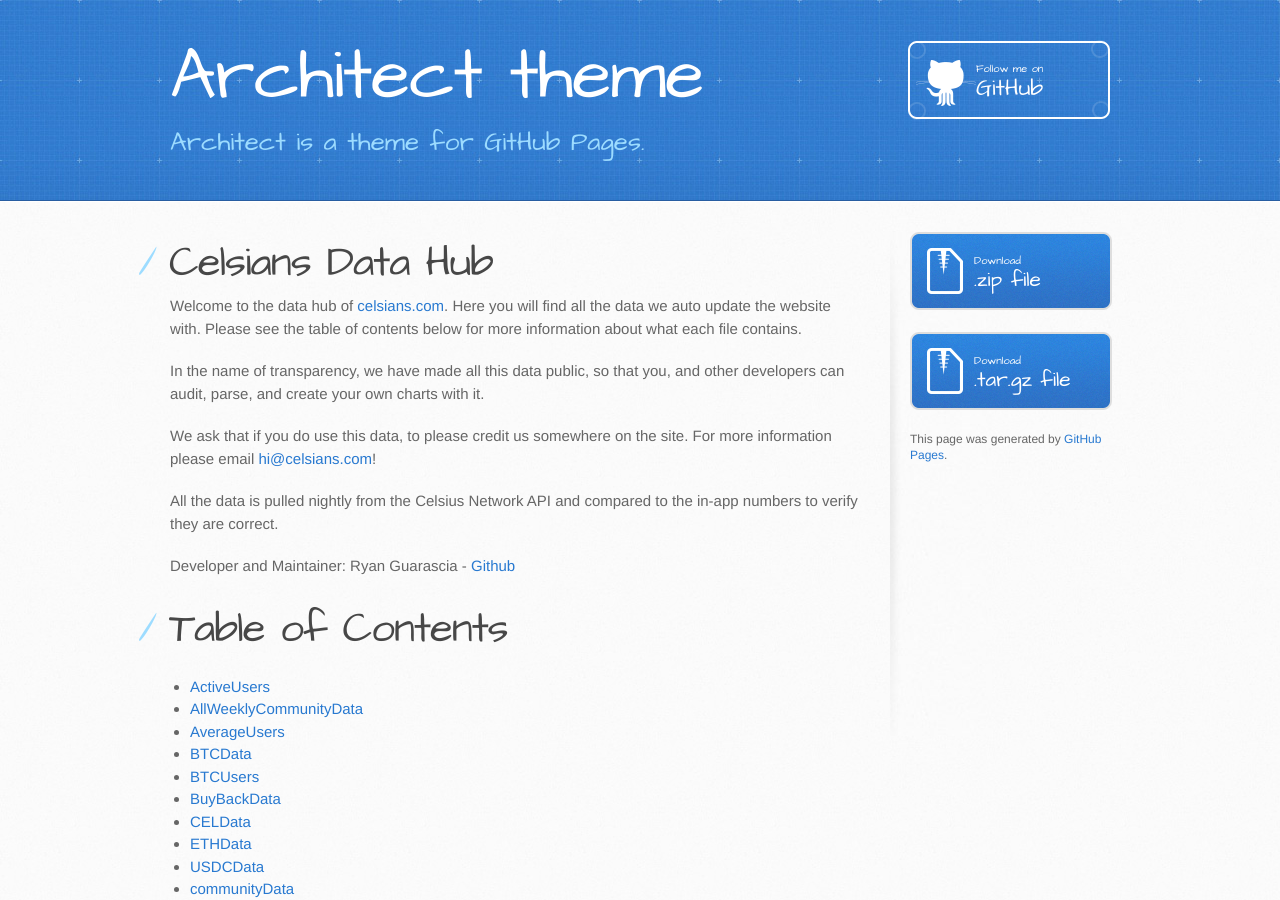
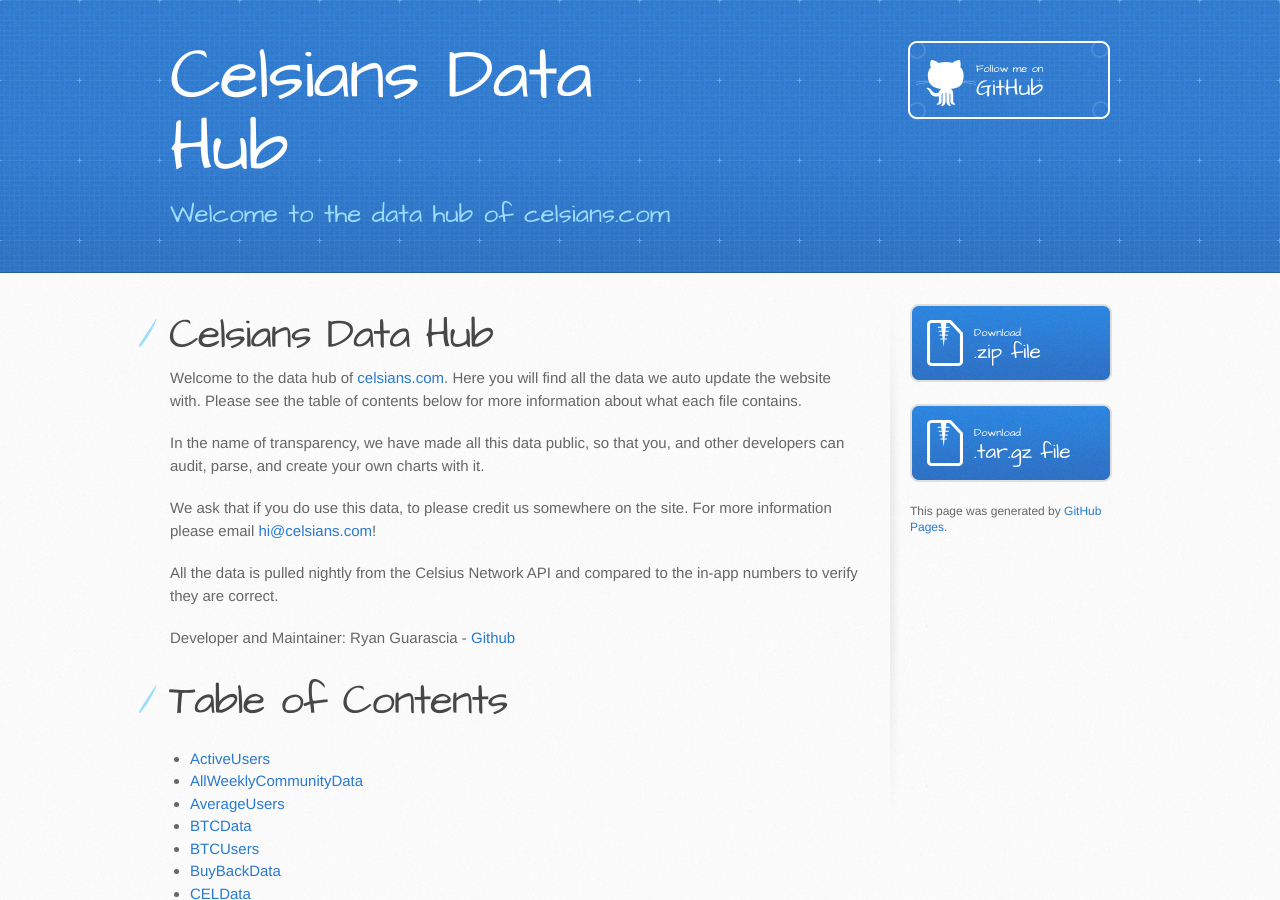
Before and after one commit to Celsians-Auto-Bot/Celsians-Auto-Bot.github.io, a Jekyll site: the page built from index.md, in a window 1280 px wide and 900 px high. Built offline with Jekyll 4.4.1, drawn with Linux system fonts in a browser that asks for light colours; our own code applies the rules of GitHub Pages for plain Markdown files.

Commit message:
Update _config.yml

```diff
--- a/_config.yml
+++ b/_config.yml
@@ -1,5 +1,5 @@
-title: Architect theme
-description: Architect is a theme for GitHub Pages.
+title: Celsians Data Hub
+description: Welcome to the data hub of celsians.com
 show_downloads: true
-google_analytics:
+google_analytics: UA-154688234-1
 theme: jekyll-theme-architect
```
